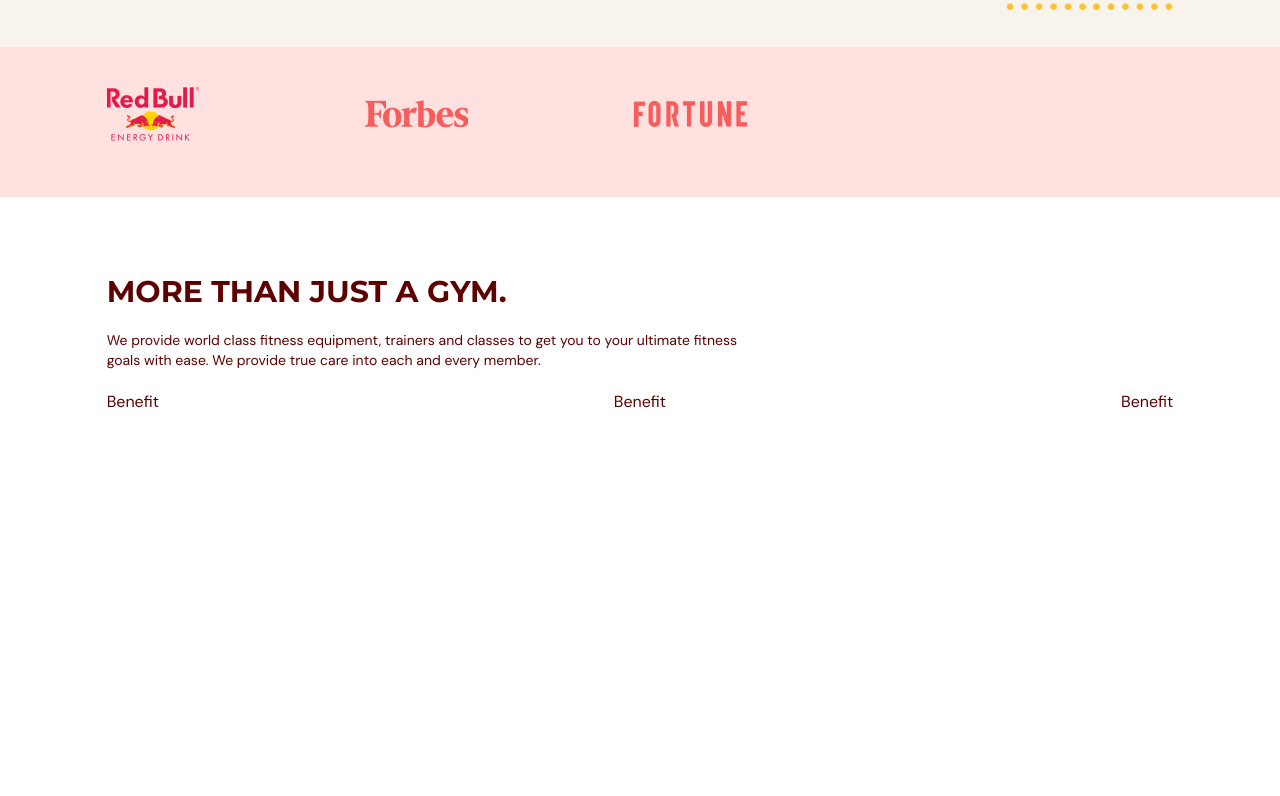
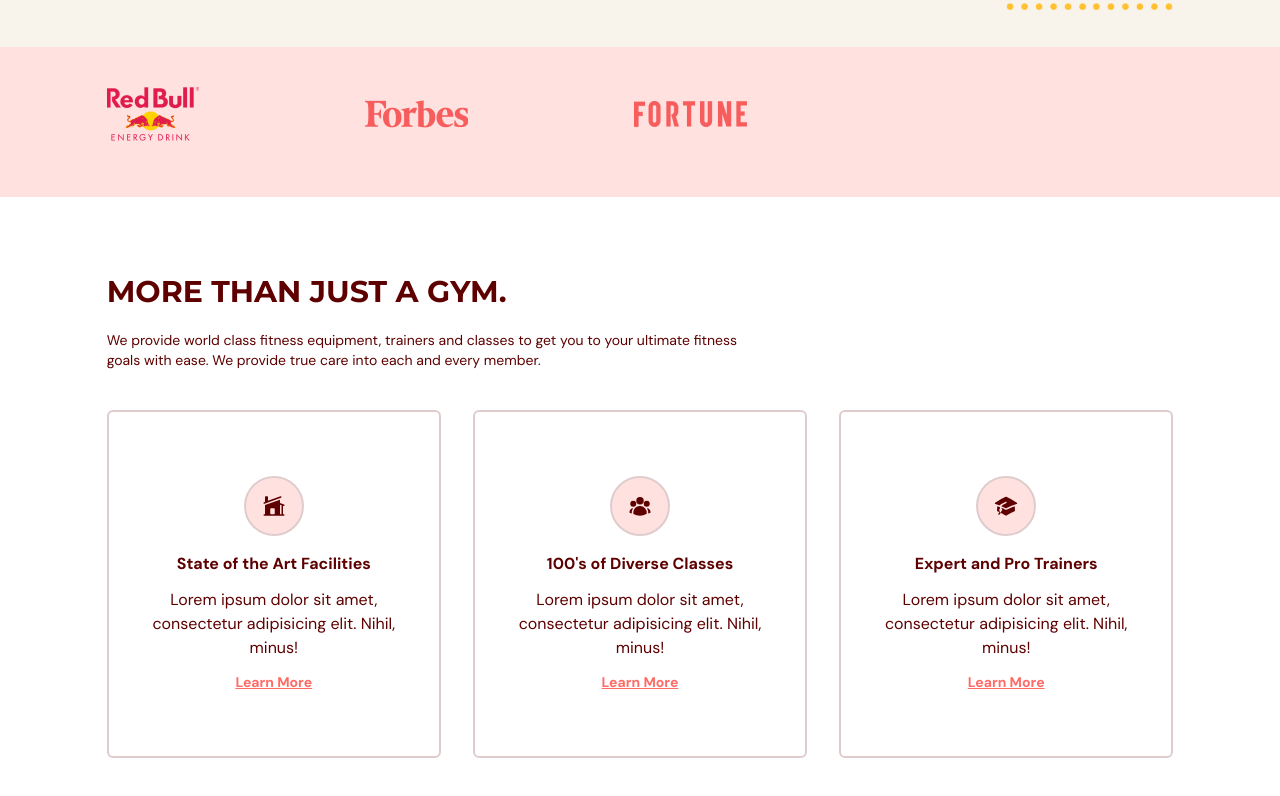
Before and after one commit to Youkwhan/gym-typescript, a React (Vite) app: page / in a window 1280 px wide. Shown: the part 626-1422 px from the top of the page. Built offline with nearby package versions, Linux system fonts and the light colour scheme.

Commit message:
feat: Benefit Component Card

```diff
--- a/src/scenes/benefits/Benefit.tsx
+++ b/src/scenes/benefits/Benefit.tsx
@@ -1,12 +1,32 @@
-import { type } from 'os'
-import React from 'react'
+import { SelectedPage } from "@/shared/types"
+import AnchorLink from "react-anchor-link-smooth-scroll"
 
-type Props = {}
+type Props = {
+	icon: JSX.Element
+	title: string
+	description: string
+	setSelectedPage: (value: SelectedPage) => void
+}
 
-function Benefit() {
-  return (
-    <div>Benefit</div>
-  )
+function Benefit({ icon, title, description, setSelectedPage }: Props) {
+	return (
+		<div className="mt-5 rounded-md border-2 border-gray-100 px-5 py-16 text-center">
+			<div className="mb-4 flex justify-center">
+				<div className="rounded-full border-2 border-gray-100 bg-primary-100 p-4">
+					{icon}
+				</div>
+			</div>
+			<h4 className="font-bold">{title}</h4>
+			<p className="my-3">{description}</p>
+			<AnchorLink
+				className="text-sm font-bold text-primary-500 underline hover:text-secondary-500"
+				onClick={() => setSelectedPage(SelectedPage.ContactUs)}
+				href={`#${SelectedPage.ContactUs}`}
+			>
+				<p>Learn More</p>
+			</AnchorLink>
+		</div>
+	)
 }
 
 export default Benefit
```
